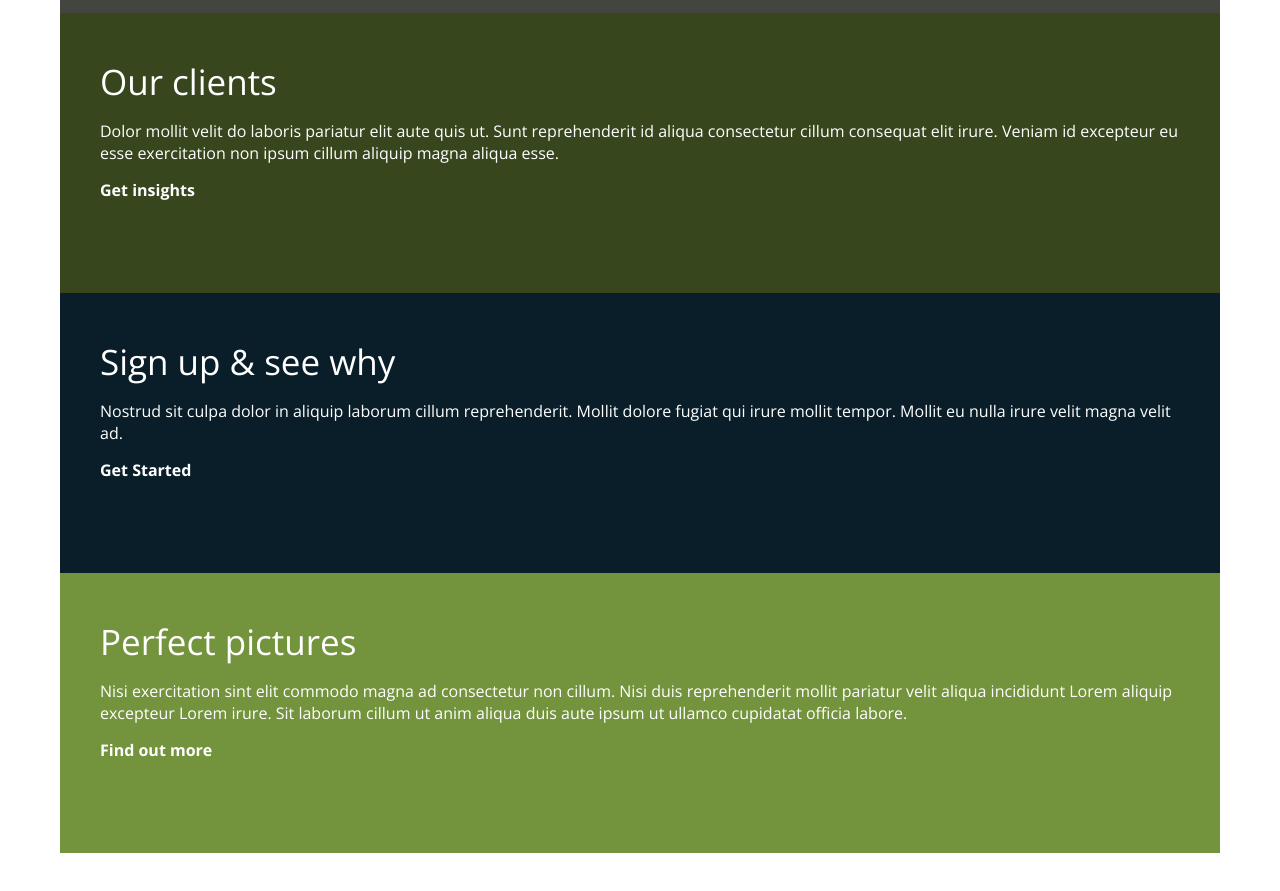
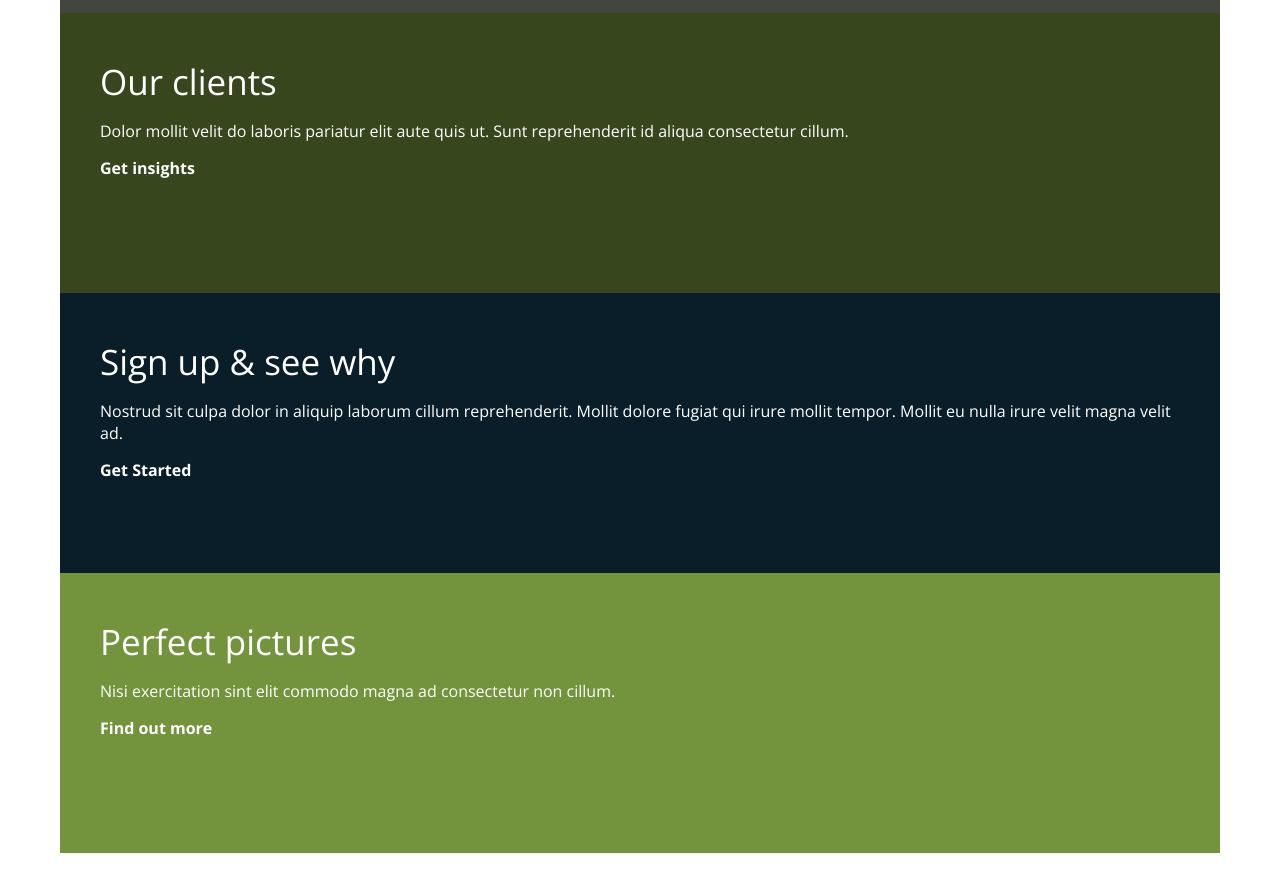
Before and after one commit to wooojek/park, a website built with webpack: page index.html in a window 1280 px wide. Shown: the part 1500-2391 px from the top of the page. Built offline with nearby package versions, Linux system fonts and the light colour scheme; files whose address does not match are found by name.

Commit message:
updated index.html

```diff
--- a/index.html
+++ b/index.html
@@ -69,7 +69,7 @@
                 <div class="o-main__functions__boxes c-main_functions__boxes--clients">
                     <h3 class="c-main__functions__boxes__title">Our clients</h3>
                     <p class="c-main__functions__boxes__paragraph">
-                        Dolor mollit velit do laboris pariatur elit aute quis ut. Sunt reprehenderit id aliqua consectetur cillum consequat elit irure. Veniam id excepteur eu esse exercitation non ipsum cillum aliquip magna aliqua esse.
+                        Dolor mollit velit do laboris pariatur elit aute quis ut. Sunt reprehenderit id aliqua consectetur cillum.
                     </p>
                     <a href="#" title="get insights" class="c-main__functions__boxes__link">
                         Get insights
@@ -87,7 +87,7 @@
                 <div class="o-main__functions__boxes c-main_functions__boxes--pictures">
                     <h3 class="c-main__functions__boxes__title">Perfect pictures</h3>
                     <p class="c-main__functions__boxes__paragraph">
-                        Nisi exercitation sint elit commodo magna ad consectetur non cillum. Nisi duis reprehenderit mollit pariatur velit aliqua incididunt Lorem aliquip excepteur Lorem irure. Sit laborum cillum ut anim aliqua duis aute ipsum ut ullamco cupidatat officia labore.
+                        Nisi exercitation sint elit commodo magna ad consectetur non cillum.
                     </p>
                     <a href="#" title="find out more" class="c-main__functions__boxes__link">
                         Find out more
```
